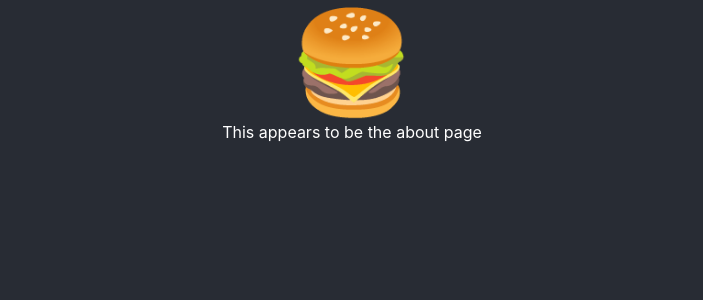
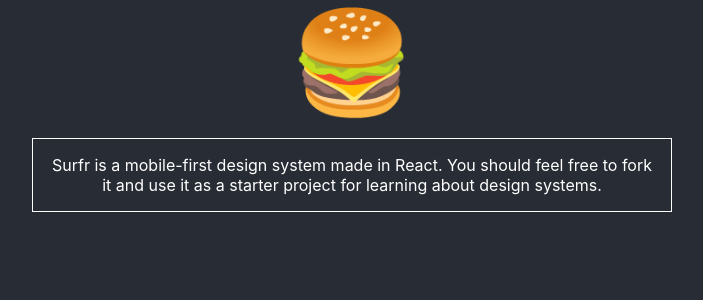
Before and after one commit to kevincart/surfr, a React (Create React App) app: page /about in a window 1280 px wide. Shown: the top 300 px of the page, without its empty margins (288-991 px from the left). Built offline with nearby package versions, Linux system fonts and the light colour scheme.

Commit message:
change copy in about, make App-article selector

```diff
--- a/src/pages/about.js
+++ b/src/pages/about.js
@@ -2,15 +2,22 @@
 import React from 'react';
 
 // Surfr Components
+import Box from '../components/surfrBox';
 import Nav from '../components/surfrNav';
 
 function About() {
     return (
         <div className="App">
-          <header className="App-header">
+            <header className="App-header">
             <Nav></Nav>
-          </header>
-          <div>This appears to be the about page</div>
+            </header>
+            <Box>
+                <article className="App-article">
+                    Surfr is a mobile-first design system made in React.
+                    You should feel free to fork it and use it
+                    as a starter project for learning about design systems.
+                </article>
+            </Box>
         </div>
     );
 }
--- a/src/surfr.css
+++ b/src/surfr.css
@@ -37,6 +37,10 @@
   min-height: 64px;
 }
 
+.App-article {
+  min-width: 32px;
+}
+
 /* Design System CSS */
 /*
 */
```
